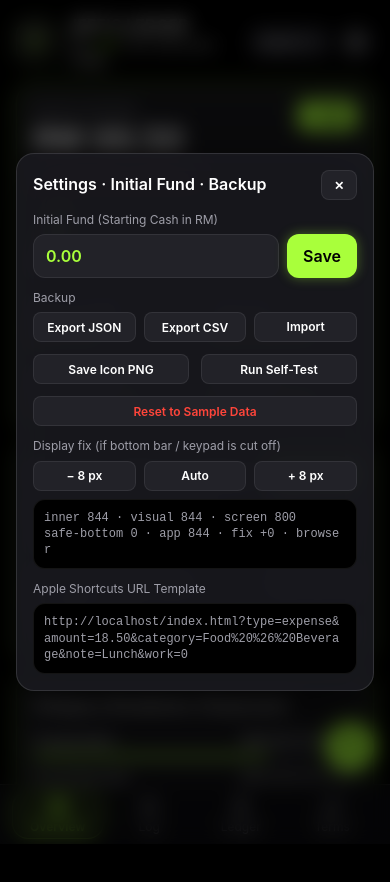
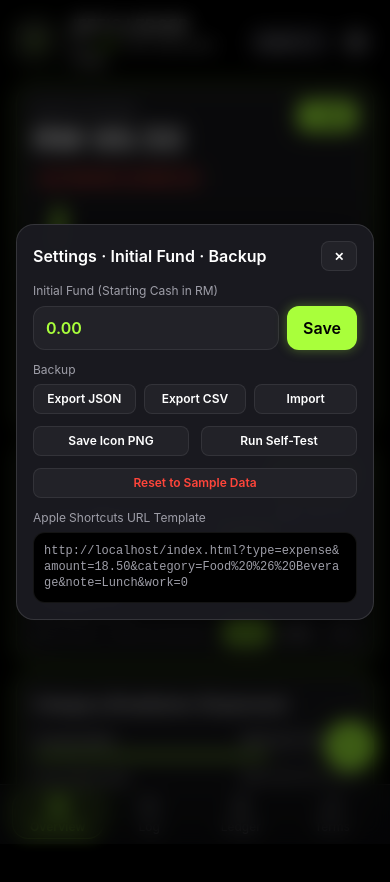
Before and after one commit to Jeffang27/Ledger, a plain HTML site: page index.html in a window 390 px wide. Both pictures are taken after a click on the button 356 px from the left and 42 px from the top of the page. Before the commit the page ends 844 px from the top, so only its background shows below. Drawn offline with Linux system fonts and the light colour scheme.

Commit message:
Improve layout handling and styles in index.html
Refactor layout handling and update styles for better responsiveness.

```diff
--- a/index.html
+++ b/index.html
@@ -16,10 +16,11 @@
 :root{--bg-black:#000;--bg-elevated:#111114;--bg-card:#18181c;--bg-card-2:#222228;--text-white:#fff;--text-muted:#9e9ea8;--accent-green:#A9FF3B;--accent-green-soft:rgba(169,255,59,.14);--accent-red:#ff453a;--accent-red-soft:rgba(255,69,58,.14);--border:rgba(255,255,255,.08);--radius-lg:18px;--radius-md:12px;--radius-sm:12px;--fs-s:12px;--fs-m:16px;--fs-xl:32px;--nav-h:60px}
 *{box-sizing:border-box;-webkit-tap-highlight-color:transparent;touch-action:manipulation}
 html{background:#000}
-html,body{height:100%;overflow:hidden;overscroll-behavior:none}
-body{margin:0;padding:0;position:fixed;left:0;right:0;top:var(--app-top,0px);height:var(--app-h,100%);transform:translateZ(0);display:flex;flex-direction:column;background:var(--bg-black);color:var(--text-white);font-family:-apple-system,BlinkMacSystemFont,"SF Pro Display","Segoe UI",Roboto,sans-serif;font-size:var(--fs-m);line-height:1.35;font-variant-numeric:tabular-nums;-webkit-text-size-adjust:100%}
-#scroller{flex:1 1 auto;min-height:0;overflow-y:auto;overflow-x:hidden;-webkit-overflow-scrolling:touch;overscroll-behavior-y:contain}
-.app{max-width:520px;margin:0 auto;padding:calc(16px + env(safe-area-inset-top)) 16px 96px}
+html,body{min-height:100%}
+body{margin:0;padding:0;background:var(--bg-black);color:var(--text-white);font-family:-apple-system,BlinkMacSystemFont,"SF Pro Display","Segoe UI",Roboto,sans-serif;font-size:var(--fs-m);line-height:1.35;font-variant-numeric:tabular-nums;-webkit-text-size-adjust:100%}
+#scroller{display:block}
+/* min-height keeps EVERY tab scrollable, so iOS uses the same viewport state on all pages (nav no longer jumps) */
+.app{max-width:520px;margin:0 auto;min-height:calc(100vh + 2px);padding:calc(16px + env(safe-area-inset-top)) 16px calc(var(--nav-h) + env(safe-area-inset-bottom) + 40px)}
 header{display:flex;align-items:center;justify-content:space-between;gap:12px;margin-bottom:16px}
 .brand-row{display:flex;align-items:center;gap:12px;min-width:0}
 .app-icon-badge{width:40px;height:40px;border-radius:12px;background:var(--bg-card);border:1px solid rgba(169,255,59,.4);display:grid;place-items:center;flex-shrink:0}
@@ -90,7 +91,7 @@ label{display:block;margin-bottom:6px}
 .cat-row{margin-bottom:12px}.cat-row:last-child{margin-bottom:0}
 .cat-meta{display:flex;justify-content:space-between;gap:8px;font-size:var(--fs-s)}
 .cat-row .progress-track{margin-top:6px}
-.bottom-nav{position:relative;flex:0 0 auto;height:calc(var(--nav-h) + env(safe-area-inset-bottom));padding:0 12px env(safe-area-inset-bottom);display:flex;justify-content:space-around;align-items:center;background:rgba(16,16,20,.78);-webkit-backdrop-filter:blur(24px) saturate(1.6);backdrop-filter:blur(24px) saturate(1.6);border-top:1px solid rgba(255,255,255,.10);box-shadow:0 -8px 24px rgba(0,0,0,.4);z-index:20}
+.bottom-nav{position:fixed;left:0;right:0;bottom:0;transform:translate3d(0,0,0);height:calc(var(--nav-h) + env(safe-area-inset-bottom));padding:0 12px env(safe-area-inset-bottom);display:flex;justify-content:space-around;align-items:center;background:rgba(16,16,20,.78);-webkit-backdrop-filter:blur(24px) saturate(1.6);backdrop-filter:blur(24px) saturate(1.6);border-top:1px solid rgba(255,255,255,.10);box-shadow:0 -8px 24px rgba(0,0,0,.4);z-index:20}
 .nav-btn{position:relative;z-index:1;flex:1;max-width:96px;height:48px;background:none;border:none;color:var(--text-muted);font-size:var(--fs-s);line-height:1.1;display:flex;flex-direction:column;align-items:center;justify-content:center;gap:3px;cursor:pointer;padding:0 8px}
 .nav-btn svg{width:22px;height:22px;stroke:currentColor;stroke-width:1.6;fill:none}
 .nav-btn.active{color:var(--accent-green);font-weight:600}
@@ -98,7 +99,7 @@ label{display:block;margin-bottom:6px}
 .modal-backdrop.open{display:flex}
 #confirmModal{z-index:60}
 #cfMsg{white-space:pre-line;margin:0 0 16px}
-.modal{background:rgba(26,26,32,.86);-webkit-backdrop-filter:blur(24px) saturate(1.5);backdrop-filter:blur(24px) saturate(1.5);box-shadow:0 20px 60px rgba(0,0,0,.6);border:1px solid rgba(255,255,255,.12);border-radius:var(--radius-lg);padding:16px;width:100%;max-width:460px;max-height:calc(var(--app-h,100dvh) * .85);overflow-y:auto}
+.modal{background:rgba(26,26,32,.97);box-shadow:0 20px 60px rgba(0,0,0,.6);border:1px solid rgba(255,255,255,.12);border-radius:var(--radius-lg);padding:16px;width:100%;max-width:460px;max-height:85vh;max-height:85dvh;overflow-y:auto}
 pre{background:var(--bg-black);border:1px solid var(--border);padding:10px;border-radius:var(--radius-md);font-size:var(--fs-s);white-space:pre-wrap;word-break:break-all;color:var(--text-muted);margin:0}
 .hidden{display:none !important}
 
@@ -155,7 +156,7 @@ input.calc{color:var(--accent-green);font-weight:600;cursor:pointer;caret-color:
 input.calc::placeholder{color:var(--text-muted);font-weight:400}
 #calcOverlay{position:fixed;inset:0;background:rgba(0,0,0,.45);display:none;align-items:flex-end;justify-content:center;z-index:90}
 #calcOverlay.open{display:flex}
-.calc-sheet{width:100%;max-width:520px;padding:14px 14px calc(14px + env(safe-area-inset-bottom));background:rgba(28,28,34,.72);-webkit-backdrop-filter:blur(28px) saturate(1.6);backdrop-filter:blur(28px) saturate(1.6);border:1px solid rgba(255,255,255,.14);border-bottom:none;border-radius:24px 24px 0 0;max-height:calc(var(--app-h,100dvh) - 8px);overflow-y:auto;box-shadow:0 -8px 40px rgba(0,0,0,.6),0 0 18px rgba(169,255,59,.12);animation:sheetUp .22s cubic-bezier(.22,1,.36,1)}
+.calc-sheet{width:100%;max-width:520px;padding:14px 14px calc(14px + env(safe-area-inset-bottom));background:rgba(30,30,37,.98);border:1px solid rgba(255,255,255,.14);border-bottom:none;border-radius:24px 24px 0 0;box-shadow:0 -8px 40px rgba(0,0,0,.6),0 0 18px rgba(169,255,59,.12)}
 @keyframes sheetUp{0%{transform:translateY(40px);opacity:0}100%{transform:translateY(0);opacity:1}}
 .calc-head{display:flex;justify-content:space-between;align-items:center;margin-bottom:4px}
 .calc-disp{display:block;min-height:64px;line-height:64px;overflow-x:auto;white-space:nowrap;text-align:right;font-size:36px;font-weight:600;color:#fff;padding:0 6px;scrollbar-width:none}
@@ -164,7 +165,7 @@ input.calc::placeholder{color:var(--text-muted);font-weight:400}
 .calc-disp.empty{color:var(--text-muted)}
 .calc-disp.err{color:var(--accent-red);font-size:28px}
 .calc-keys{display:grid;grid-template-columns:repeat(4,1fr);gap:8px;margin-bottom:8px}
-.ck{height:clamp(42px,calc(var(--app-h,800px) * .062),54px);border:none;border-radius:14px;background:rgba(255,255,255,.10);font-size:22px;font-weight:500;cursor:pointer;color:#fff}
+.ck{height:clamp(42px,6.2vh,54px);border:none;border-radius:14px;background:rgba(255,255,255,.10);font-size:22px;font-weight:500;cursor:pointer;color:#fff}
 .ck:active{background:rgba(255,255,255,.24)}
 .ck.fn{background:rgba(255,255,255,.18)}
 .ck.op{background:rgba(169,255,59,.16);color:var(--accent-green)}
@@ -178,6 +179,7 @@ input.calc::placeholder{color:var(--text-muted);font-weight:400}
 .sp-on{fill:rgba(169,255,59,.45)}.sp-off{fill:rgba(255,255,255,.10)}.sp-today{fill:rgba(255,255,255,.85)}
 .sp-max{fill:#A9FF3B;filter:drop-shadow(0 0 3px rgba(169,255,59,.8))}
 .calc-prev{min-height:18px;padding:0 6px;text-align:right;font-size:13px;color:var(--text-muted);white-space:nowrap;overflow:hidden;text-overflow:ellipsis}
+@media (max-height:520px){.ck{height:36px;font-size:18px}.calc-disp{min-height:44px;line-height:44px;font-size:28px}}
 /* shared-element pulse & outward expansion splash (glass logo) */
 #appSplash{position:fixed;inset:0;background:var(--bg-black);display:grid;place-items:center;z-index:100;opacity:1;pointer-events:none;transition:opacity .48s cubic-bezier(.16,1,.3,1)}
 #appSplash.dismissing{opacity:0}
@@ -188,7 +190,7 @@ input.calc::placeholder{color:var(--text-muted);font-weight:400}
 .splash-logo.expand-out{transform:scale(4.6);opacity:0;box-shadow:0 0 64px rgba(169,255,59,0)}
 @keyframes logoGentlePulse{0%{transform:scale(.96)}55%{transform:scale(1.07)}100%{transform:scale(1)}}
 @keyframes ringBreath{0%{opacity:0;transform:scale(.94)}50%{opacity:.75;transform:scale(1.26)}100%{opacity:0;transform:scale(1.42)}}
-.app.boot-anim{animation:appReveal .68s cubic-bezier(.16,1,.3,1) both}
+.app.boot-anim{animation:appReveal .68s cubic-bezier(.16,1,.3,1) backwards}
 @keyframes appReveal{0%{opacity:0;transform:scale(.955) translateY(8px)}45%{opacity:.35}100%{opacity:1;transform:scale(1) translateY(0)}}
 section[id^="tab-"]:not(.hidden){animation:tabIn .22s cubic-bezier(.22,1,.36,1)}
 @keyframes tabIn{0%{opacity:0;transform:translateY(6px)}100%{opacity:1;transform:translateY(0)}}
@@ -396,15 +398,6 @@ section[id^="tab-"]:not(.hidden){animation:tabIn .22s cubic-bezier(.22,1,.36,1)}
       <button type="button" class="btn btn-ghost btn-sm" id="runSelfTestBtn">Run Self-Test</button>
     </div>
     <button type="button" class="btn btn-ghost btn-sm" id="resetDemoBtn" style="color:var(--accent-red);">Reset to Sample Data</button>
-    <div>
-      <div class="label-muted" style="margin-bottom:6px;">Display fix (if bottom bar / keypad is cut off)</div>
-      <div class="row-3">
-        <button type="button" class="btn btn-ghost btn-sm" id="fixMinus">− 8 px</button>
-        <button type="button" class="btn btn-ghost btn-sm" id="fixReset">Auto</button>
-        <button type="button" class="btn btn-ghost btn-sm" id="fixPlus">+ 8 px</button>
-      </div>
-      <pre id="layoutDiag" style="margin-top:8px;"></pre>
-    </div>
     <div>
       <div class="label-muted" style="margin-bottom:6px;">Apple Shortcuts URL Template</div>
       <pre id="shortcutUrlBox"></pre>
@@ -868,31 +861,6 @@ function renderSpark(daily) {     // mini bar chart of daily spending for the se
   }).join("");
   el.innerHTML = `<svg viewBox="0 0 ${W} ${H}" preserveAspectRatio="none" width="100%" height="${H}">${bars}</svg><div class="spark-meta"><span>Daily spending</span><span>Peak ${formatRM(max)}</span></div>`;
 }
-const LAYOUT_FIX_KEY = "ledger_bottom_fix_v1";
-function getBottomFix() { try { return parseInt(localStorage.getItem(LAYOUT_FIX_KEY) || "0", 10) || 0; } catch { return 0; } }
-function setBottomFix(n) { try { localStorage.setItem(LAYOUT_FIX_KEY, String(n)); } catch {} }
-function measureLayout() {
-  const vv = window.visualViewport, inner = window.innerHeight, vvh = vv ? vv.height : inner;
-  const standalone = window.navigator.standalone === true || (window.matchMedia && window.matchMedia("(display-mode: standalone)").matches);
-  const portrait = window.innerHeight >= window.innerWidth;
-  const sMax = Math.max(screen.width, screen.height), sMin = Math.min(screen.width, screen.height);
-  let h = Math.min(inner, vvh);
-  if (standalone && sMin <= 600) h = Math.min(h, portrait ? sMax : sMin);   // never taller than the physical screen
-  return { h, top: vv ? Math.max(0, Math.round(vv.offsetTop)) : 0, inner, vvh, standalone, sMax };
-}
-function applyLayout() {
-  const m = measureLayout(), fix = getBottomFix(), h = Math.max(300, Math.round(m.h + fix));
-  const st = document.documentElement.style;
-  st.setProperty("--app-h", h + "px"); st.setProperty("--app-top", m.top + "px");
-  placeNavPill();
-  const diag = $("layoutDiag");
-  if (diag) {
-    const probe = document.createElement("div");
-    probe.style.cssText = "position:fixed;left:0;bottom:0;width:0;height:env(safe-area-inset-bottom);visibility:hidden";
-    document.body.appendChild(probe); const sb = probe.offsetHeight; probe.remove();
-    diag.textContent = `inner ${Math.round(m.inner)} · visual ${Math.round(m.vvh)} · screen ${m.sMax}\nsafe-bottom ${sb} · app ${h} · fix ${fix >= 0 ? "+" : ""}${fix} · ${m.standalone ? "home-screen" : "browser"}`;
-  }
-}
 function placeNavPill() {
   const pill = $("navPill"), b = document.querySelector(".bottom-nav .nav-btn.active");
   if (!pill || !b) return;
@@ -1066,7 +1034,7 @@ function renderAll() {
 }
 
 /* ---------- Actions ---------- */
-function openSettings() { $("initialFundInput").value = Number(state.initialFund || 0).toFixed(2); $("settingsModal").classList.add("open"); applyLayout(); }
+function openSettings() { $("initialFundInput").value = Number(state.initialFund || 0).toFixed(2); $("settingsModal").classList.add("open"); }
 function openSettingsAndFocusFund() { openSettings(); setTimeout(() => openCalc($("initialFundInput")), 80); }
 function commitInitialFund() {
   const v = parseFloat($("initialFundInput").value);
@@ -1142,7 +1110,7 @@ function switchTab(tab) {
   ["dashboard", "log", "ledger", "recurring"].forEach(n => $("tab-" + n).classList.toggle("hidden", n !== tab));
   document.querySelectorAll(".nav-btn").forEach(b => b.classList.toggle("active", b.dataset.tab === tab));
   $("fabAddBtn").classList.toggle("hidden", tab === "log");
-  $("scroller").scrollTo(0, 0); placeNavPill(); buzz(6);
+  window.scrollTo(0, 0); placeNavPill(); buzz(6);
 }
 
 function consumeShortcutParams() {
@@ -1266,9 +1234,6 @@ $("plannedForm").addEventListener("submit", (e) => {
   $("plannedModal").classList.remove("open"); renderAll();
 });
 
-$("fixMinus").addEventListener("click", () => { setBottomFix(getBottomFix() - 8); applyLayout(); });
-$("fixPlus").addEventListener("click", () => { setBottomFix(getBottomFix() + 8); applyLayout(); });
-$("fixReset").addEventListener("click", () => { setBottomFix(0); applyLayout(); toast("Display fix reset"); });
 $("closeSettingsModal").addEventListener("click", () => $("settingsModal").classList.remove("open"));
 $("saveInitialFundBtn").addEventListener("click", commitInitialFund);
 $("runSelfTestBtn").addEventListener("click", runSelfTest);
@@ -1335,14 +1300,9 @@ renderStaticCategorySelects();
 renderLedgerCatSelect();
 renderCategoriesForType();
 renderAll();
-applyLayout();
-[60, 250, 700, 1500].forEach(ms => setTimeout(applyLayout, ms));      // iOS reports the real size late after launch
-window.addEventListener("resize", applyLayout);
-window.addEventListener("orientationchange", () => { applyLayout(); setTimeout(applyLayout, 250); });
-window.addEventListener("pageshow", applyLayout);
-window.addEventListener("focus", applyLayout);
-document.addEventListener("visibilitychange", () => { if (!document.hidden) { applyLayout(); setTimeout(applyLayout, 300); } });
-if (window.visualViewport) { window.visualViewport.addEventListener("resize", applyLayout); window.visualViewport.addEventListener("scroll", applyLayout); }
+placeNavPill();
+window.addEventListener("resize", placeNavPill);
+window.addEventListener("orientationchange", () => setTimeout(placeNavPill, 250));
 playLaunchTransition();
 </script>
 </body>
```
